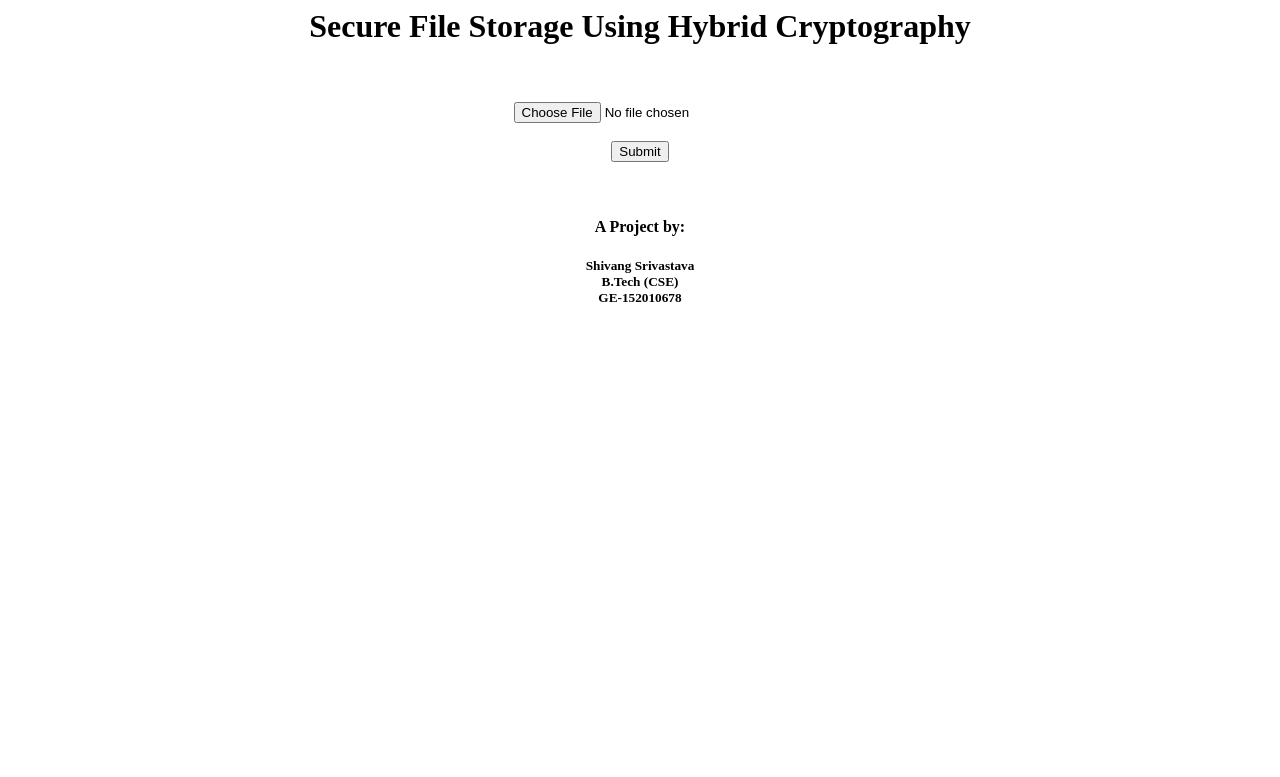
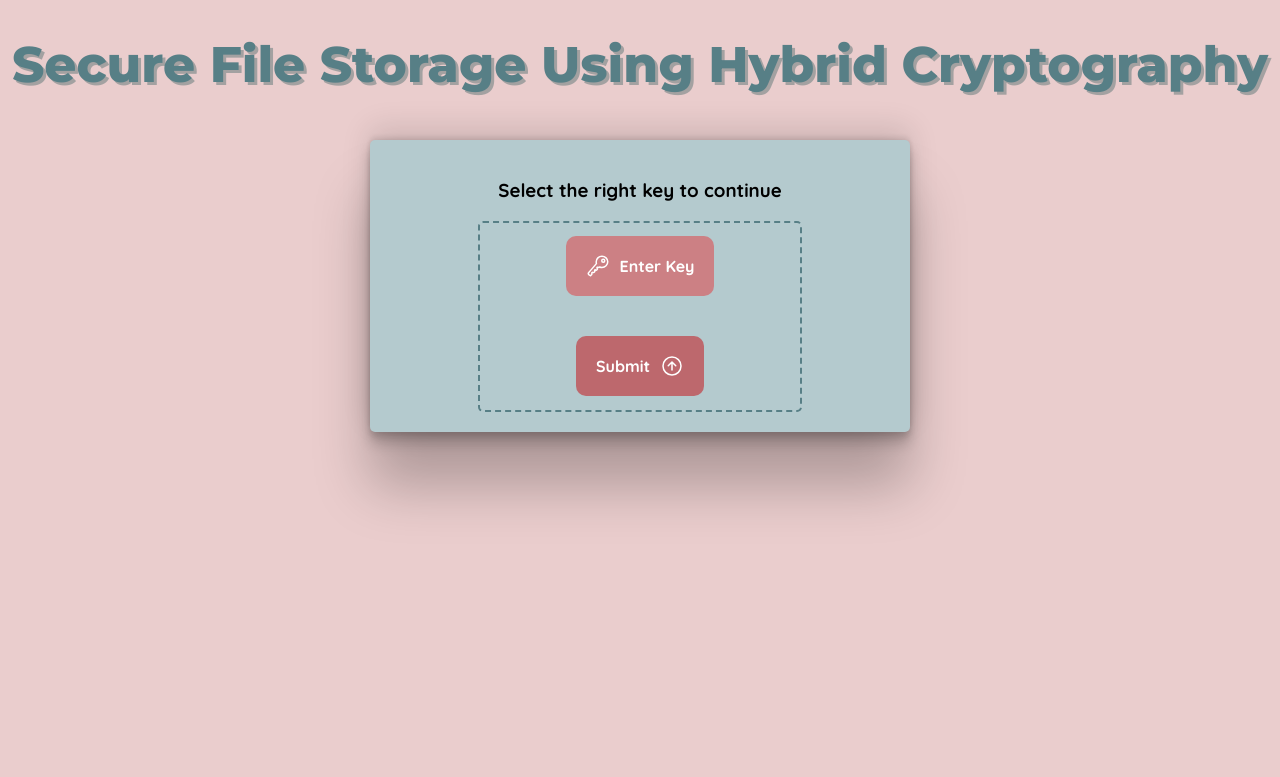
Before and after one commit to thanhtruc0308/Secure-File-Storage-Using-Hybrid-Cryptography, a Flask app: page /download/ in a window 1280 px wide. Shown: the top 777 px of the page. Run offline with Flask 2, Linux system fonts and the light colour scheme.

Commit message:
Update download.html

```diff
--- a/templates/download.html
+++ b/templates/download.html
@@ -1,13 +1,167 @@
+<!DOCTYPE html>
 <html>
+	<head>
+		<meta content="utf-8" http-equiv="encoding">
+		<meta charset="UTF-8">
+		<meta http-equiv="X-UA-Compatible" content="IE=edge">
+		<meta name="viewport" content="width=device-width, initial-scale=1.0">
+		<script type="module" src="https://unpkg.com/ionicons@5.5.2/dist/ionicons/ionicons.esm.js"></script>
+		<script nomodule src="https://unpkg.com/ionicons@5.5.2/dist/ionicons/ionicons.js"></script>
+
+		<style>
+@import url('https://fonts.googleapis.com/css2?family=Lobster&family=Quicksand:wght@700&display=swap');
+@import url('https://fonts.googleapis.com/css?family=Montserrat:400,800');
+@import url('https://fonts.googleapis.com/css?family=Montserrat:400,800');
+h1{
+	font-weight: bold;
+    font-family: 'Montserrat', italic;
+    font-size: 50px;
+    color: #577f86;
+    text-shadow: 3px 3px rgb(163, 161, 161);
+    margin-bottom: 5px;
+}
+body{
+    background: #ddafaf9d;
+    justify-content: center;
+    align-items: center;
+    margin: 0;
+    font-family:"Quicksand";
+    text-align: center;
+}
+input[type="file"]{
+    position: absolute;
+    top: -9999px;
+    left: -9999px;
+}
+input[type="submit"]{
+    position: absolute;
+    top: -9999px;
+    left: -9999px;
+}
+label#upload-btn{
+    background: #cc8084;
+    color:white;
+    display: flex;
+    justify-content: center;
+    align-self: center;
+    align-items: center;
+    vertical-align: middle;
+    height: 60px;
+    width: fit-content;
+    border-radius: 10px;
+    padding: 0px 20px;
+    cursor: pointer;
+    transition: all ease-out 200ms;
+}
+
+label#upload-btn:not(.chosen):hover{
+    background: #ca676c;
+    box-shadow: 0 0 10px 0 #e28b8f;
+}
+
+.img{
+    display: inline-flex;
+    align-items: center;
+    justify-content: flex-start;
+    padding: 0 10px 0 0;
+    font-size: 1.5em;
+}
+
+label#upload-btn.chosen{
+    background: #e28b8f
+}
+
+label#submit-btn{
+    background: #bd686d;
+    color:white;
+    display: flex;
+    justify-content: center;
+    align-self: center;
+    align-items: center;
+    vertical-align: middle;
+    height: 60px;
+    width: fit-content;
+    border-radius: 10px;
+    padding: 0px 20px;
+    cursor: pointer;
+    transition: all ease-out 200ms;
+}
+.img2{
+    display: inline-flex;
+    align-items: center;
+    justify-content: flex-start;
+    padding: 0 0 0 10px;
+    font-size: 1.5em;
+}
+label#submit-btn:not(.chosen):hover{
+    background: #d38282;
+    box-shadow: 0 0 10px 0 #e28b8f;
+}
+.img3{
+    width: 100px;
+    height: 100px;
+}
+.wrapper{
+  margin:auto;
+  width: 500px;
+  background: #b4cace;
+  border-radius: 5px;
+  padding: 20px;
+  box-shadow: rgba(0, 0, 0, 0.25) 0px 54px 55px, rgba(0, 0, 0, 0.12) 0px -12px 30px, rgba(0, 0, 0, 0.12) 0px 4px 6px, rgba(0, 0, 0, 0.17) 0px 12px 13px, rgba(0, 0, 0, 0.09) 0px -3px 5px;
+}
+.wrapper form{
+  width: 300px;
+  height: 167px;
+  display: flex;
+  cursor: pointer;
+  padding: 10px;
+  align-items: center;
+  justify-content: center;
+  flex-direction: column;
+  border-radius: 5px;
+  border: 2px dashed #577f86;
+}
+		</style>
+	</head>
+
 	<body>
 		<center>
 			<h1> Secure File Storage Using Hybrid Cryptography </h1><br><br>
-			<form action = "/download_data" method = "POST" enctype = "multipart/form-data">
-				<input type = "file" name = "file" required/>
-				<br><br><input type = "Submit"/>
-			</form>
-			<br><h4>A Project by:</h4>
-			<h5>Shivang Srivastava<br>B.Tech (CSE)<br>GE-152010678</h5>
+
+			<div class="wrapper">
+				<h3> Select the right key to continue </h3>
+				<form action = "/download_data" method = "POST" enctype = "multipart/form-data">
+				<label for="upload" id="upload-btn">
+					 <ion-icon class="img" name="key-outline"></ion-icon>
+					<span id = "text">Enter Key</span>
+				</label>
+				<input type = "file" name = "file" id="upload">
+			<br><br>
+			<label for="submit" id="submit-btn">
+			   <span id = "text">Submit</span>
+			   <ion-icon class="img2" name="arrow-up-circle-outline"></ion-icon>
+			   <input type = "submit" name="upload" id="submit">
+		   </label>
+		   </form>
+		   </div>
+
 		</center>
+		<script>
+			const input = document.getElementById("upload")
+			const text = document.getElementById("text")
+			const btn = document.getElementById("upload-btn")
+
+			input.addEventListener("change", () =>{
+				const path = input.value.split("\\")
+				const filename = path[path.length - 1]
+
+				text.innerText = filename ? filename : "Choose file"
+				if(filename)
+					btn.classList.add("chosen")
+				else
+					btn.classList.remove("chosen")
+			})
+
+		</script>
 	</body>
 </html>
```
